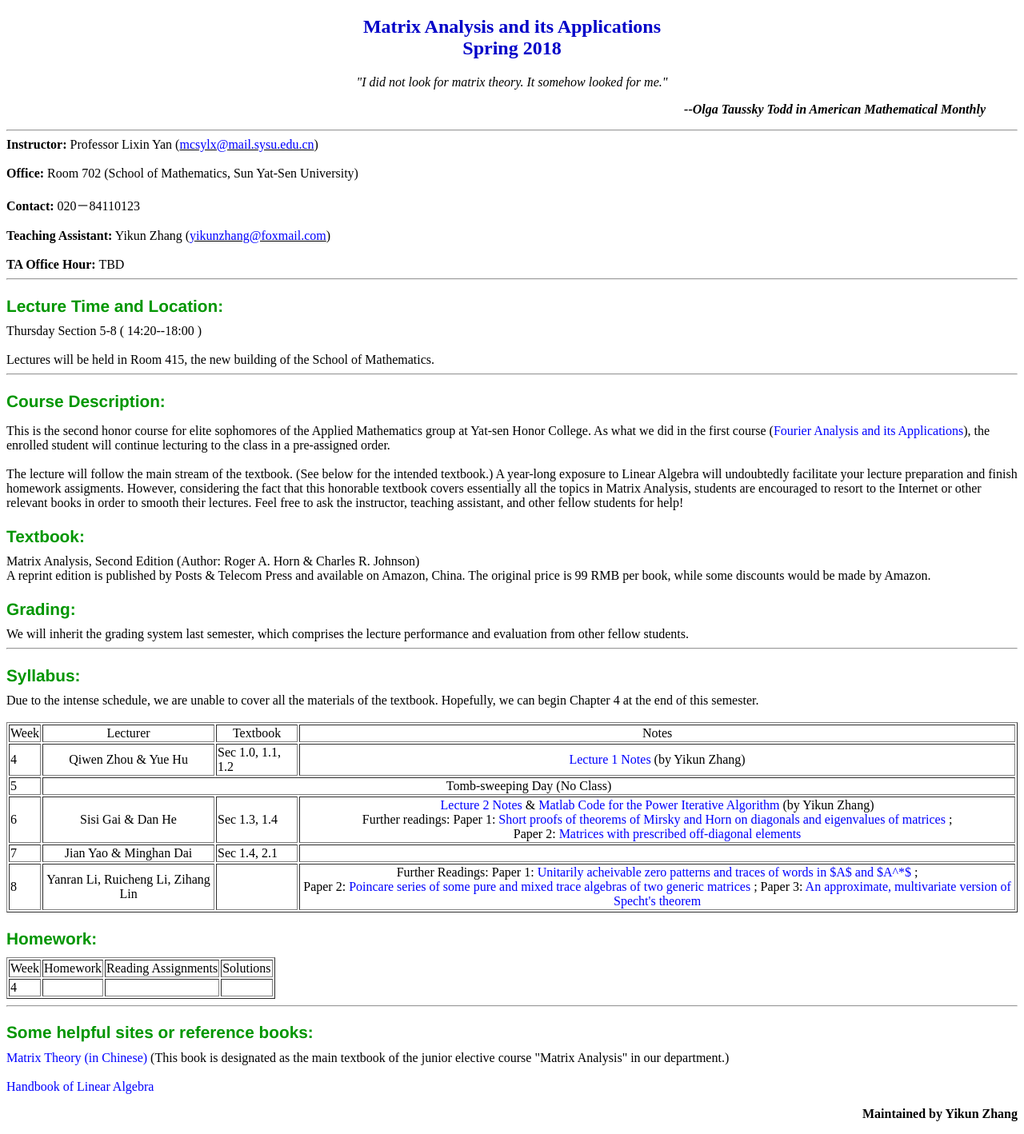
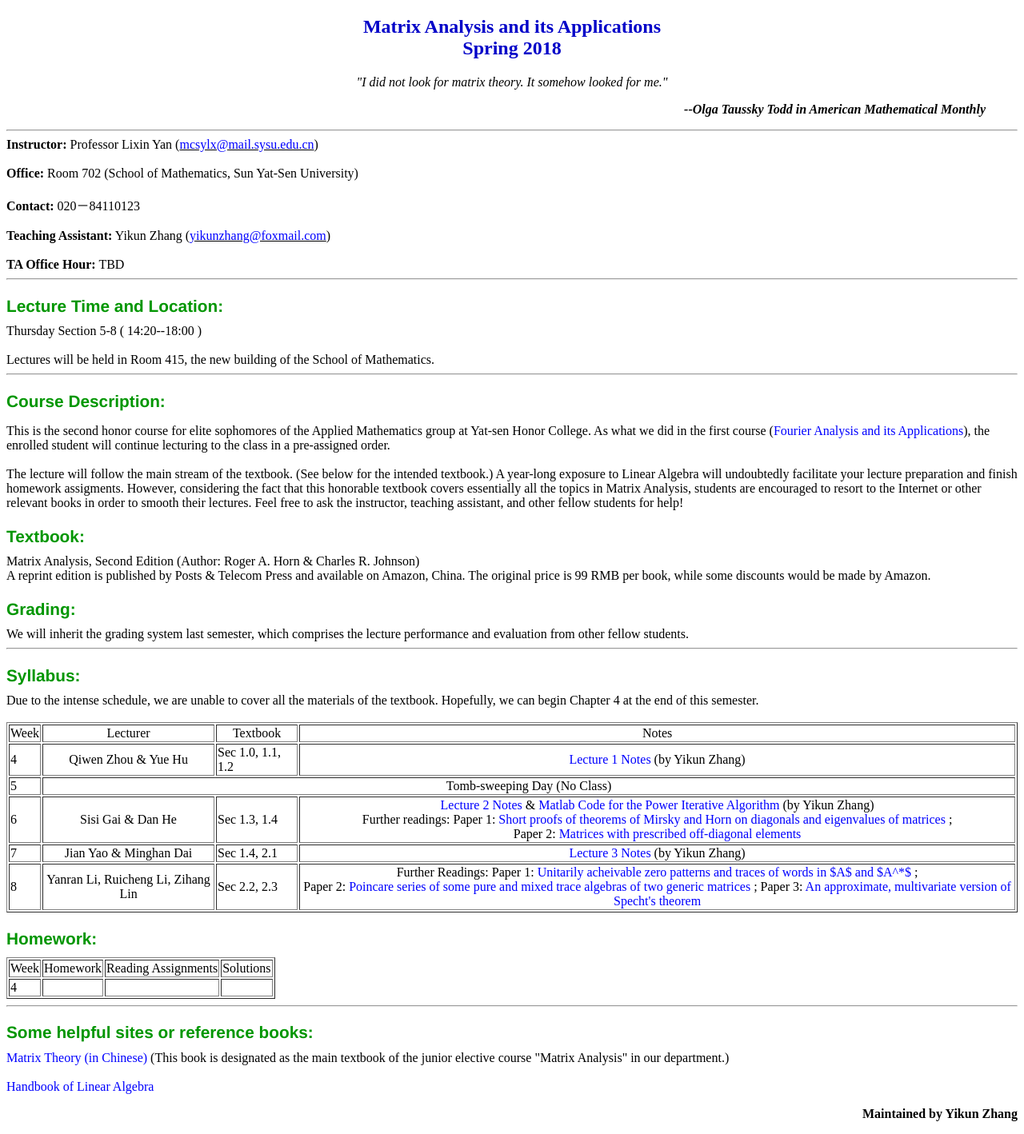
Before and after one commit to zhangyk8/zhangyk8.github.io, a Jekyll site: the page _teaching/matrix_analysis.html, which Jekyll copies as it is, in a window 1280 px wide. Shown: the whole page at 80% size. Built offline with Jekyll 4.4.1, drawn with Linux system fonts in a browser that asks for light colours.

Commit message:
Add files via upload

```diff
--- a/_teaching/matrix_analysis.html
+++ b/_teaching/matrix_analysis.html
@@ -129,12 +129,12 @@
     <TD> 7 </TD>
     <TD colspan="5" align="center"> Jian Yao & Minghan Dai </TD>
     <TD colspan="6"> Sec 1.4, 2.1 </TD>
-    <TD colspan="3" align="center">  </TD>
+    <TD colspan="3" align="center"> <a href="file_spring2018/Lecture_3.pdf">Lecture 3 Notes</a> (by Yikun Zhang) </TD>
   </TR>
   <TR>
     <TD> 8 </TD>
     <TD colspan="5" align="center"> Yanran Li, Ruicheng Li, Zihang Lin </TD>
-    <TD colspan="6">  </TD>
+    <TD colspan="6"> Sec 2.2, 2.3 </TD>
     <TD colspan="3" align="center"> Further Readings: Paper 1: <a href="file_spring2018/Unitarily_achievable.pdf"> Unitarily acheivable zero patterns and traces of words in $A$ and $A^*$ </a>; <br>
     Paper 2: <a href="file_spring2018/Poincare_series.pdf"> Poincare series of some pure and mixed trace algebras of two generic matrices </a>;
     Paper 3: <a href="file_spring2018/Approximate_specht.pdf"> An approximate, multivariate version of Specht's theorem </a> </TD>
```
